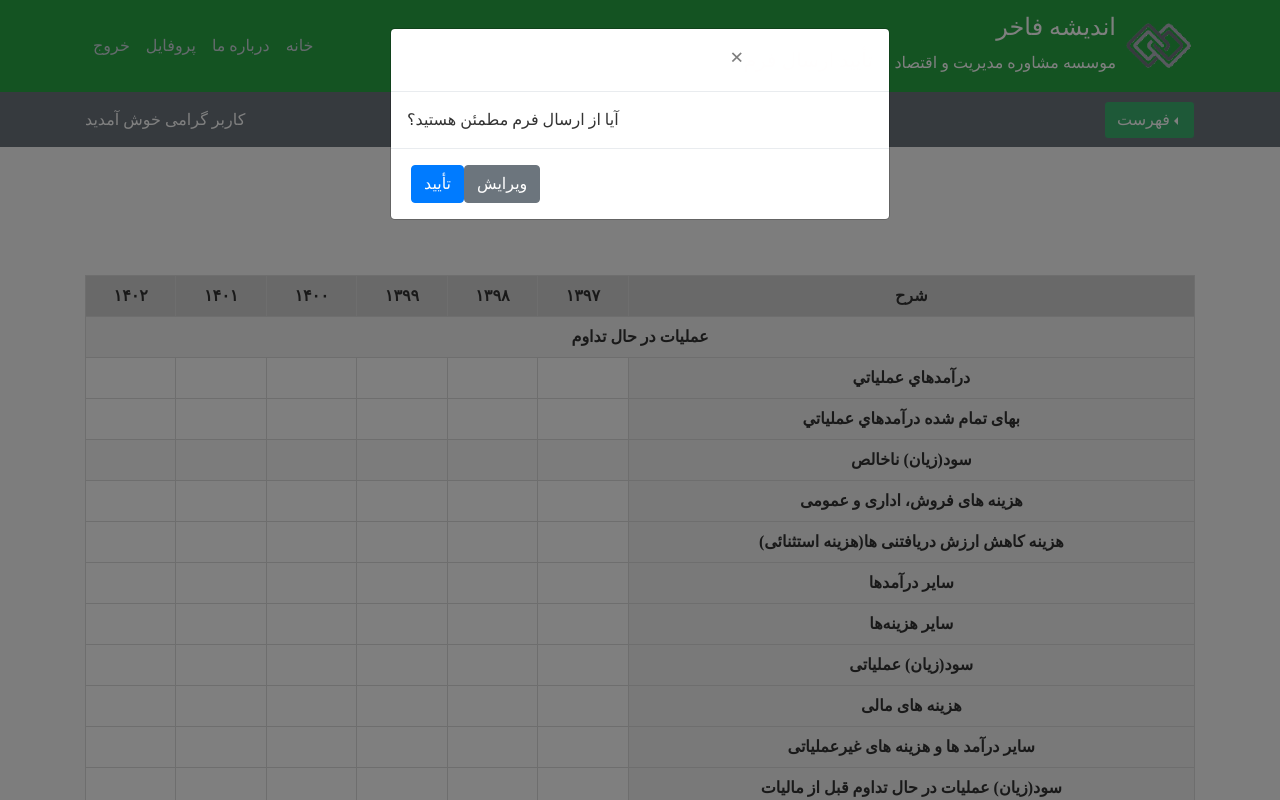
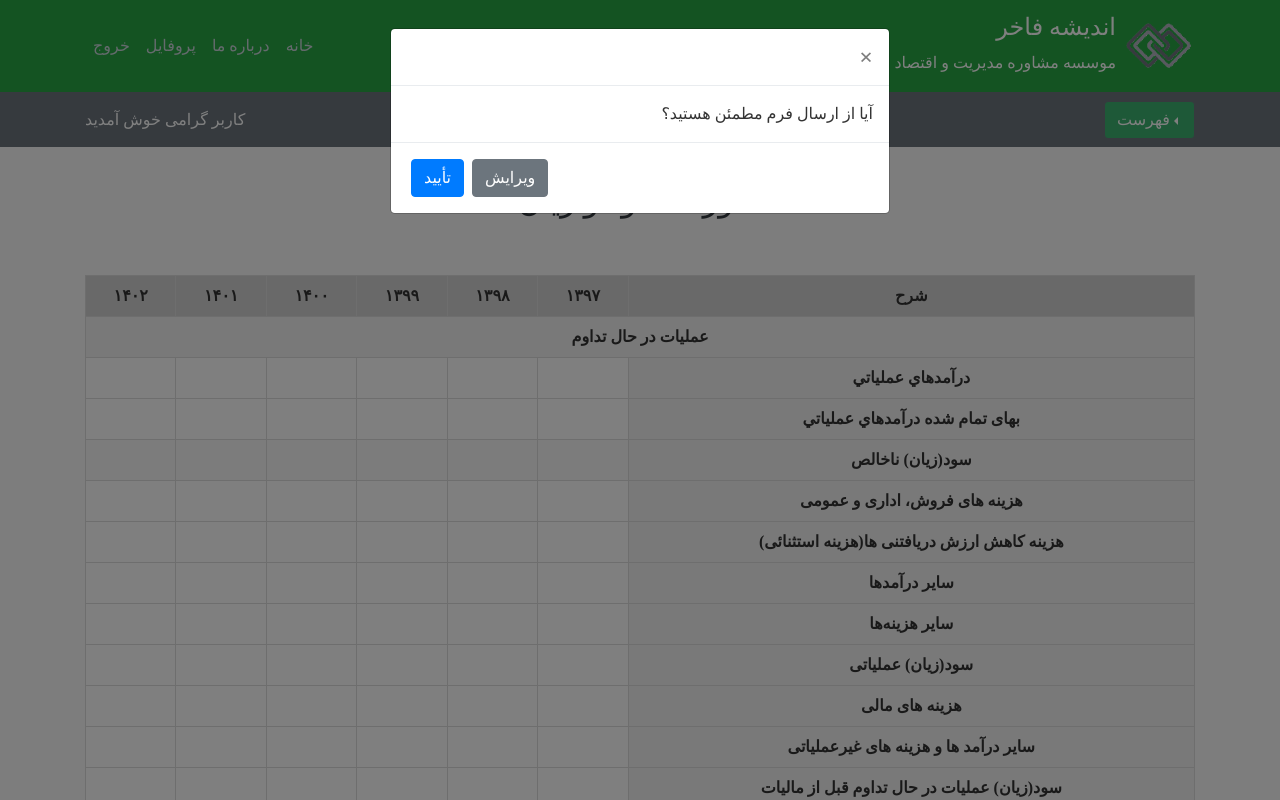
Before and after one commit to Hosseincpl/flask_deploy, a Flask app: page /BalanceSheet in a window 1280 px wide, after a click on "ارسال فرم". Run offline with Flask 3, Linux system fonts and the light colour scheme; a user stored in the database is signed in; some libraries are stand-ins or nearby versions; some web fonts are replaced.

Commit message:
change pop up or confimation

```diff
--- a/flaskblog/templates/BalanceSheet.html
+++ b/flaskblog/templates/BalanceSheet.html
@@ -335,7 +335,9 @@ thead tr {
                 <td contenteditable="true"></td> </tr>
         </tbody>
     </table>
-    <p class="text-right text-dark h-5 mt-3">لطفا اسناد و مدارک موجود را در قسمت زیر آپلود کنید.</p>
+<!-- Button trigger modal -->
+<!-- Button trigger modal -->
+<p class="text-right text-dark h-5 mt-3">لطفا اسناد و مدارک موجود را در قسمت زیر آپلود کنید.</p>
     <button id="backToTopBtn" onclick="scrollToTop()">بالای صفحه</button>
     <div class="custom-file mt-3 mb-3">
         <input type="file" class="custom-file-input" id="myFile">
@@ -352,16 +354,15 @@ thead tr {
   <div class="modal-dialog" role="document">
     <div class="modal-content">
       <div class="modal-header">
-        <h5 class="modal-title" id="confirmationModalLabel">تأیید ارسال فرم</h5>
         <button type="button" class="close" data-dismiss="modal" aria-label="Close">
           <span aria-hidden="true">&times;</span>
         </button>
       </div>
-      <div class="modal-body">
+      <div class="modal-body text-right">
         آیا از ارسال فرم مطمئن هستید؟
       </div>
       <div class="modal-footer">
-        <button type="button" class="btn btn-secondary" data-dismiss="modal">ویرایش</button>
+        <button type="button" class="btn btn-secondary ml-2" data-dismiss="modal">ویرایش</button>
         <button type="button" class="btn btn-primary" id="confirmFormBtn">تأیید</button>
       </div>
     </div>
```
